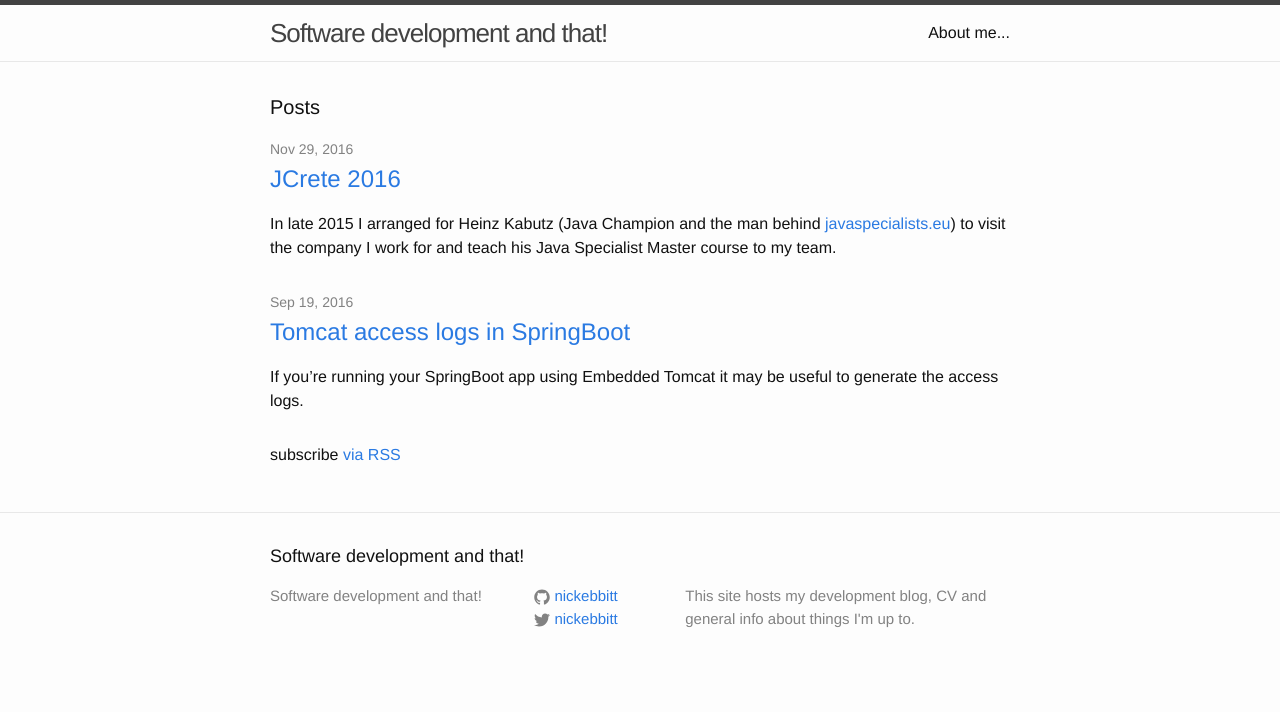
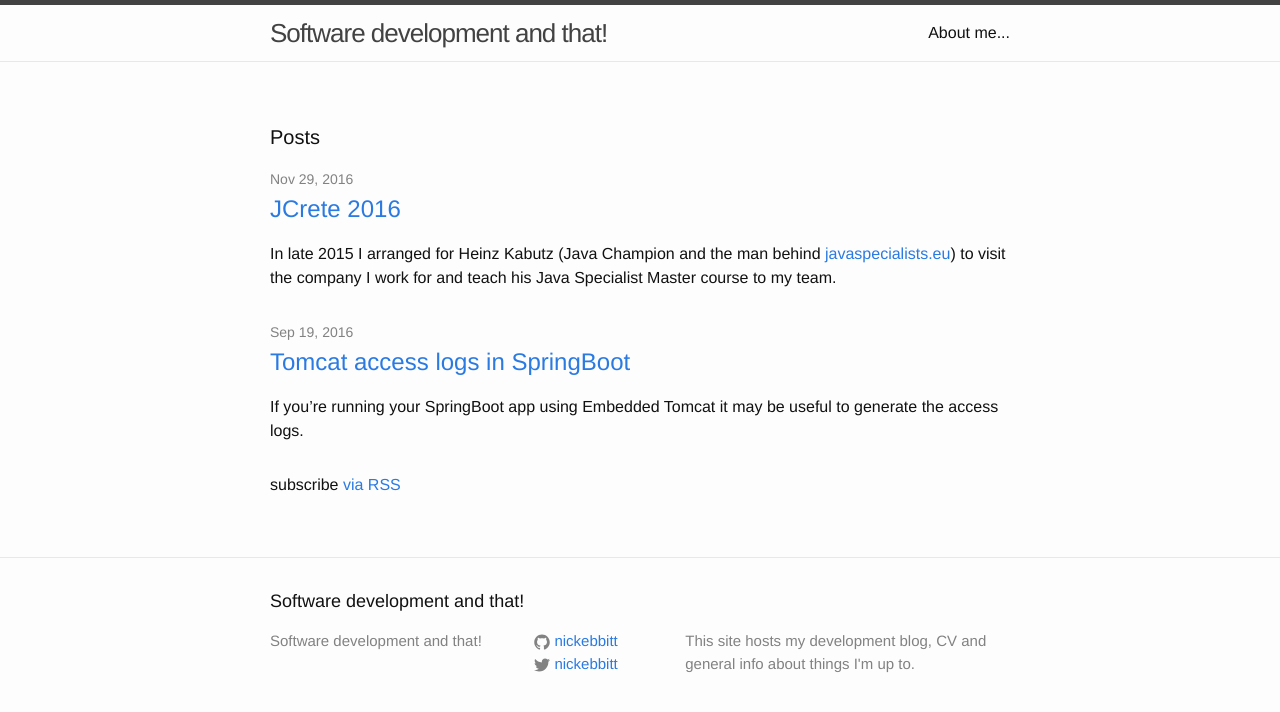
Before and after one commit to nickebbitt/nickebbitt.github.io, a Jekyll site: the page built from index.html, in a window 1280 px wide. Shown: the top 712 px of the page. Built offline with Jekyll 4.4.1, drawn with Linux system fonts in a browser that asks for light colours.

Commit message:
Update CV page to use standard blog layout

```diff
--- a/css/cv.scss
+++ b/css/cv.scss
@@ -1,9 +1,5 @@
 ---
 ---
-body{
-  background-color: #333 !important;
-  background-image: url(./pics/random-grey-variations.png);
-}
 
 .container{
   background-color: #FFFFFF;
--- a/cv.html
+++ b/cv.html
@@ -1,4 +1,5 @@
 ---
+layout: page
 ---
 
 <!DOCTYPE html>
--- a/index.html
+++ b/index.html
@@ -1,5 +1,5 @@
 ---
-layout: default
+layout: page
 ---
 
 <div class="home">
```
Also changed, not shown: 1 other file.
